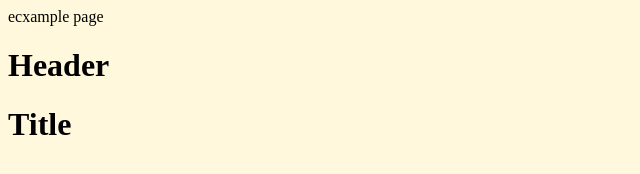
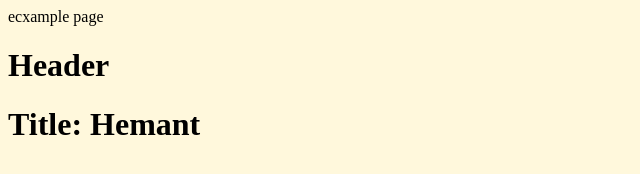
Before and after one commit to nhemnt/gatsby-practice, a Gatsby site: page /example in a window 1280 px wide. Shown: the whole page, without its empty margins (0-640 px from the left). Built offline with nearby package versions, Linux system fonts and the light colour scheme; Gatsby itself is replaced by a stand-in of ours.

Commit message:
add first useStaticQuery

```diff
--- a/src/examples/Header.js
+++ b/src/examples/Header.js
@@ -1,10 +1,23 @@
 import React from "react"
+import { useStaticQuery, graphql } from 'gatsby';
 
 export const Header = () => {
+  const { site } = useStaticQuery(graphql`{
+    site {
+      siteMetadata {
+        title
+        author
+        data {
+          age
+        }
+      }
+    }
+  }`)
+  console.log(site);
   return (
     <div>
       <h1>Header</h1>
-      <h1>Title</h1>
+      <h1>Title: {site.siteMetadata.title}</h1>
     </div>
   )
 }
```
